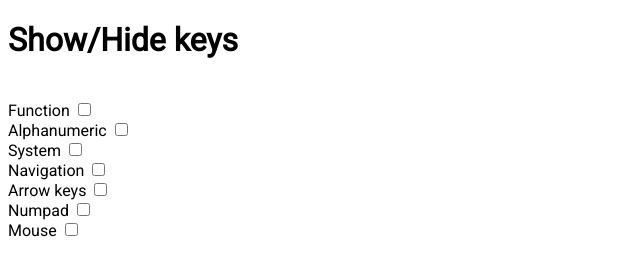
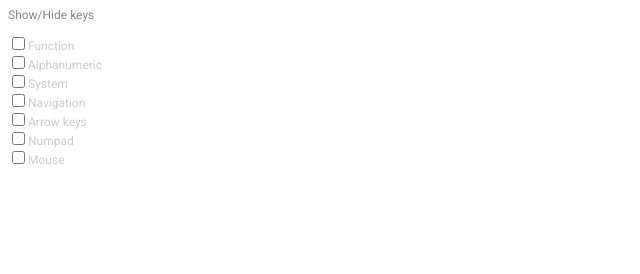
Before and after one commit to SplitmediaLabsLimited/input-visualizer, a website: page index_config.html in a window 1280 px wide. Shown: the whole page, without its empty margins (0-640 px from the left). Drawn offline with Linux system fonts and the light colour scheme.

Commit message:
feat: update styles for source properties

```diff
--- a/css/config.css
+++ b/css/config.css
@@ -1,3 +1,14 @@
 body {
   font-family: 'Roboto', sans-serif;
 }
+
+h1 {
+  font-size: 12px;
+  color: #888;
+  font-weight: normal;
+}
+
+p {
+  font-size: 12px;
+  color: #CCC;
+}
--- a/css/style.css
+++ b/css/style.css
@@ -164,7 +164,7 @@ body * {
 }
 
 [data-section=numpad] {
-  left: 1283px;
+  left: 1325px;
   top: 427px;
 }
 
--- a/index_config.html
+++ b/index_config.html
@@ -8,15 +8,17 @@
   </head>
   <body>
 
-    <h1>Show/Hide keys</h1><br>
-    Function <input type="checkbox" name="show" id="function"><br>
-    Alphanumeric <input type="checkbox" name="show" id="alpha"><br>
-    System <input type="checkbox" name="show" id="system"><br>
-    Navigation <input type="checkbox" name="show" id="nav"><br>
-    Arrow keys <input type="checkbox" name="show" id="arrow"><br>
-    Numpad <input type="checkbox" name="show" id="numpad">
-    <br>
-    Mouse <input type="checkbox" name="show" id="mouse">
+    <h1>Show/Hide keys</h1>
+    <p>
+      <input type="checkbox" name="show" id="function">Function<br>
+      <input type="checkbox" name="show" id="alpha">Alphanumeric<br>
+      <input type="checkbox" name="show" id="system">System<br>
+      <input type="checkbox" name="show" id="nav">Navigation<br>
+      <input type="checkbox" name="show" id="arrow">Arrow keys<br>
+      <input type="checkbox" name="show" id="numpad">Numpad
+      <br>
+      <input type="checkbox" name="show" id="mouse">Mouse
+    </p>
 
     <script src="bower_components/xjs-framework/dist/xjs.js"></script>
     <script>
@@ -94,7 +96,6 @@
           return currentSource.loadConfig();
         }).then(function(config) {
           // load last saved configuration
-
           // initialize to Show if no configuration set yet
           config = {
             func    : config.func !== undefined ? config.func : true,
```
